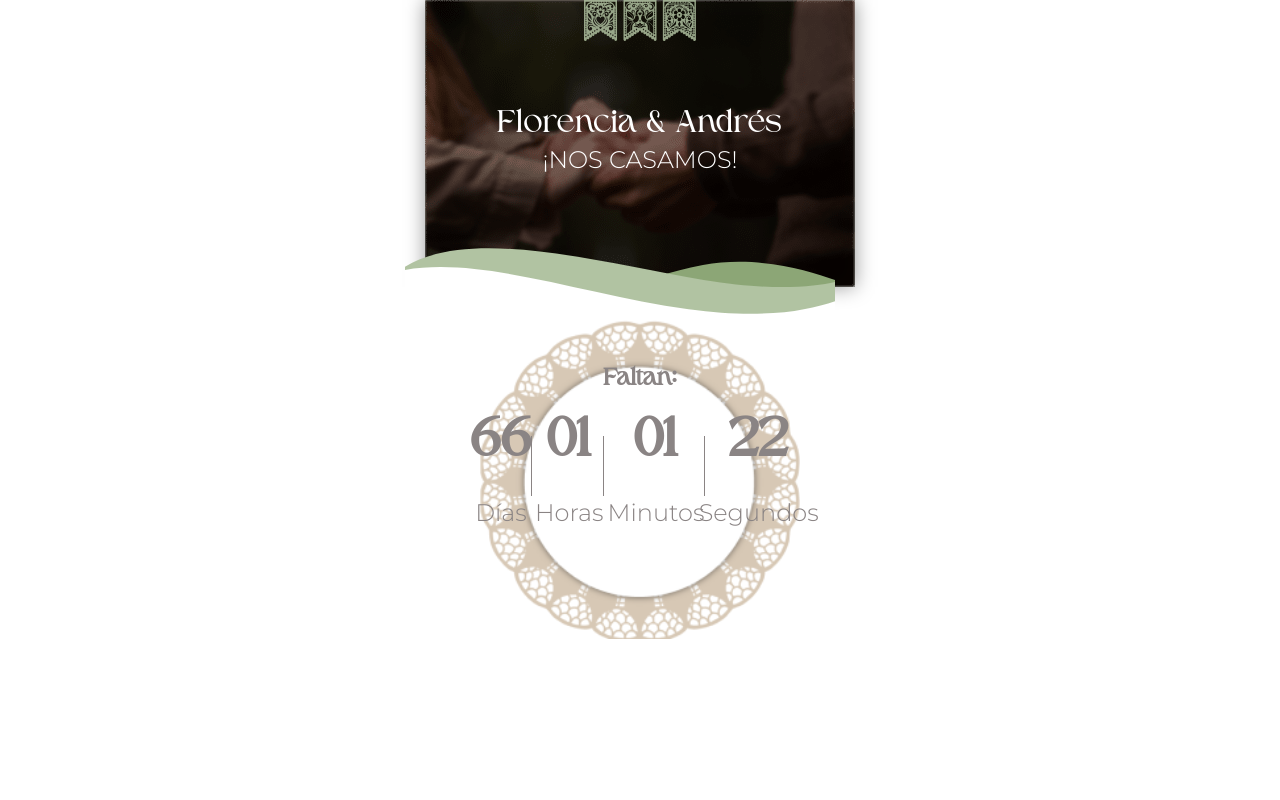
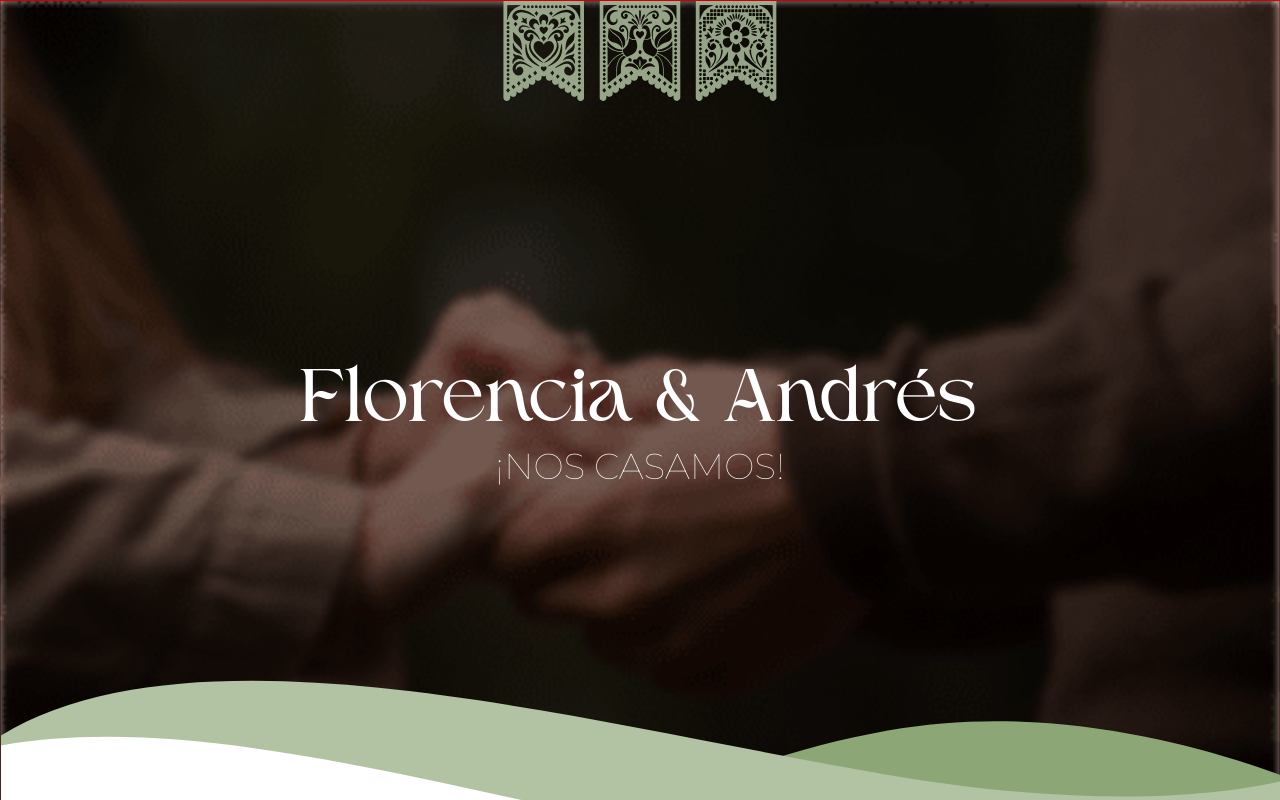
Before and after one commit to Te-invite/invitacion-flor_y_andres, a Vue app: page /invitation in a window 1280 px wide. Shown: the top 800 px of the page. Built offline with nearby package versions, Linux system fonts and the light colour scheme.

Commit message:
modificacion de las medias queries

```diff
--- a/src/assets/base.css
+++ b/src/assets/base.css
@@ -15,6 +15,11 @@
   --font-size-24:1.5rem;
   --font-size-28:1.75rem;
   --font-size-32:2rem;
+  --font-size-36:2.25rem;
+  --font-size-42:2.625rem;
+  --font-size-64:4rem;
+  --font-size-76:4.75rem;
+
 }
 @font-face {
   font-family: 'Higuen';
@@ -30,4 +35,20 @@
 body{
   width:100%;
   height: 100vh;
+  overflow-x: hidden;
 }
+
+/*Estilo del scrollbar*/
+::-webkit-scrollbar {
+  width: .5rem;
+  background-color: var(--color__font_primary);
+}
+
+::-webkit-scrollbar-thumb {
+  background-color: var(--color_font_btn);
+  border-radius: 9px;
+}
+
+::-webkit-scrollbar-thumb:hover {
+  background-color: var(--color__background);
+}
--- a/src/components/SectionPortada.vue
+++ b/src/components/SectionPortada.vue
@@ -1,12 +1,12 @@
 <script>
 import foto1 from '@/assets/img/foto01.png';
 import Guirnalda from './icon/Guirnalda.vue';
-import CurvaRight from './icon/CurvaRight.vue';
+
 export default {
     name: 'SectionPortada',
     components: {
         Guirnalda,
-        CurvaRight
+
     },
     data() {
         return {
@@ -21,7 +21,7 @@ export default {
     <div>
         <div class="section_portada_container">
             <div class="section_portada_img">
-                <img :src="foto1" alt="">
+                <img :src="foto1" alt="foto">
                 <div class="overlay"></div>
             </div>
             <div class="section_portada_title">
@@ -29,7 +29,7 @@ export default {
                 <h2 class="subtitle__section">{{ subtitle }}</h2>
             </div>
             <Guirnalda class="girnalda " />
-            <CurvaRight class="curv_right"/>
+
         </div>
 
     </div>
@@ -81,8 +81,8 @@ img {
 
 .subtitle__section {
     font-family: var(--family__font_secondary);
-    font-weight: 300;
-    font-size: var(--font-size-24);
+    font-weight: 200;
+    font-size: var(--font-size-18);
 }
 
 .girnalda {
@@ -90,14 +90,45 @@ img {
     top: 0;
     left: 50%;
     transform: translateX(-50%);
+
 }
 
-.curv_right {
-    position: absolute;
-    bottom: -30px;
-    right: 20px;
-    width: 100%;
-    height: auto;
-    z-index: 10;
+
+
+@media (min-width: 768px) and (max-width: 991px) {
+    .section_portada_container{
+        min-width:100vw;
+        border:1px solid magenta;
+    }
+    .section_portada_img{
+        width:100%;
+    }
+    .title__section {
+    font-size:var(--font-size-64);
+}
+
+.subtitle__section {
+    font-size: var(--font-size-42);
+    font-weight: 100;
+}
+
+}
+@media (min-width: 1025px) {
+
+    .section_portada_container{
+        width:100vw;
+        height:100%;
+    }
+    .section_portada_img{
+        width:100%;
+    }
+    .title__section {
+    font-size:var(--font-size-76);
+}
+
+.subtitle__section {
+    font-size: var(--font-size-36);
+    font-weight: 100;
+}
 }
 </style>
--- a/src/components/icon/CurvaRight.vue
+++ b/src/components/icon/CurvaRight.vue
@@ -37,4 +37,17 @@ export default {
     width:430px;
     height:71px;
 }
+
+@media (min-width: 768px) and (max-width: 991px) {
+    #curvaR{
+        width:100vw;
+        height: auto;
+    }
+}
+@media (min-width: 1025px) {
+    #curvaR{
+        min-width:100vw;
+        height: 100%;
+    }
+}
 </style>
--- a/src/components/icon/Guirnalda.vue
+++ b/src/components/icon/Guirnalda.vue
@@ -15,5 +15,17 @@ export default{
     width:112px;
     height:41px;
 }
+@media (min-width: 768px) and (max-width: 991px) {
+    #vector_guirnalda{
+        width:210px;
+        height:80px;
+    }
 
+}
+@media (min-width: 1025px) {
+    #vector_guirnalda{
+        width:300px;
+        height:100px;
+    }
+}
 </style>
--- a/src/components/timer/Counter.vue
+++ b/src/components/timer/Counter.vue
@@ -12,9 +12,9 @@ export default {
             loaded: false,
             expired: false,
             d:"Días",
-            h:"Horas",
-            m:"Minutos",
-            s:"Segundos",
+            h:"Hs.",
+            m:"Min.",
+            s:"Seg.",
             title:"Faltan:",
             title1:"Llegó el Día"
         };
@@ -122,7 +122,7 @@ export default {
     margin-bottom: 1.2rem;
 }
 .counter__txt{
-    font-size: 1rem;
+    font-size: var(--font-size-16);
     color: var( --color__font_primary);
     font-family: var(--family__font_primary);
     font-weight: 800;
@@ -166,6 +166,10 @@ export default {
     text-align: center;
 }
 @media (min-width: 768px) and (max-width: 991px){
+    .container{
+        width:75%;
+        height: 100%;
+    }
     .title__counter{
         height: 16px;
         margin-top:-10%;
@@ -191,23 +195,22 @@ export default {
 }
 @media (min-width: 1025px) {
     .container{
-        width:100;
+        width:75%;
         height: 100%;
-        margin-top:-4rem;
 }
     .title__counter{
-        height: 18px;
+        height: 100%;
+        margin-bottom: 3rem;
     }
     .counter__content {
     width: 100px;
     height:60px;
     }
     .counter__container{
-        font-size: 56px;
-        margin: 2rem 0 ;
+        font-size: var(--font-size-42)
     }
     .counter__txt{
-        font-size: 24px;
+        font-size: var(--font-size-36);
     }
     .counter__label {
         font-size: 24px;
--- a/src/components/timer/Cuadrante.vue
+++ b/src/components/timer/Cuadrante.vue
@@ -24,10 +24,23 @@ export default{
     background-image: url('../../assets/img/contador_1.png');
     background-repeat: no-repeat;
     background-size: cover;
-    width:320px;
-    height: 320px;
+    width:300px;
+    height: 300px;
     display: flex;
     align-items: center;
     justify-content: center;
 }
+@media (min-width: 768px) and (max-width: 991px) {
+    .container__cuadrante{
+        width:420px;
+        height:420px;
+    }
+
+}
+@media (min-width: 1025px) {
+    .container__cuadrante{
+        width:520px;
+        height:520px;
+    }
+}
 </style>
--- a/src/views/Invitation.vue
+++ b/src/views/Invitation.vue
@@ -1,11 +1,13 @@
 <script>
 import SectionPortada from '@/components/SectionPortada.vue';
 import Cuadrante from '@/components/timer/Cuadrante.vue';
+import CurvaRight from '@/components/icon/CurvaRight.vue';
 export default{
     name:'Invitation',
     components:{
         SectionPortada,
-        Cuadrante
+        Cuadrante,
+        CurvaRight
     },
     data(){
         return{
@@ -21,7 +23,9 @@ export default{
         <div class="content_invitacion">
             <div class="box1">
                 <SectionPortada/>
+                <CurvaRight class="curv_right"/>
             </div>
+
             <div class="box2">
                 <Cuadrante/>
             </div>
@@ -46,13 +50,47 @@ export default{
     display: flex;
     flex-direction: column;
     align-items: center;
-    justify-content: space-between;
-    position:relative;
+    justify-content: center;
+}
+.box1,
+.box2{
+    width: 100%;
+    display: flex;
+    justify-content: center;
+
+}
+.box1{
+    position: relative;
+}
+.curv_right {
+    position: absolute;
+    bottom: -30px;
+    right: 20px;
+    width: 100%;
+    height: auto;
+    z-index: 10;
 }
 @media (min-width: 768px) and (max-width: 991px) {
+  .content_invitacion{
+    width:100vw;
+    padding: 0;
+  }
+  .box1{
+    width:100%;
+  }
+  .curv_right{
+    right: 0;
+  }
 
 }
 @media (min-width: 1025px) {
+    .content_invitacion{
+    width:100vw;
+    border:1px solid red;
+  }
+  .curv_right{
+    right: 0;
+  }
 }
 
 </style>
```
